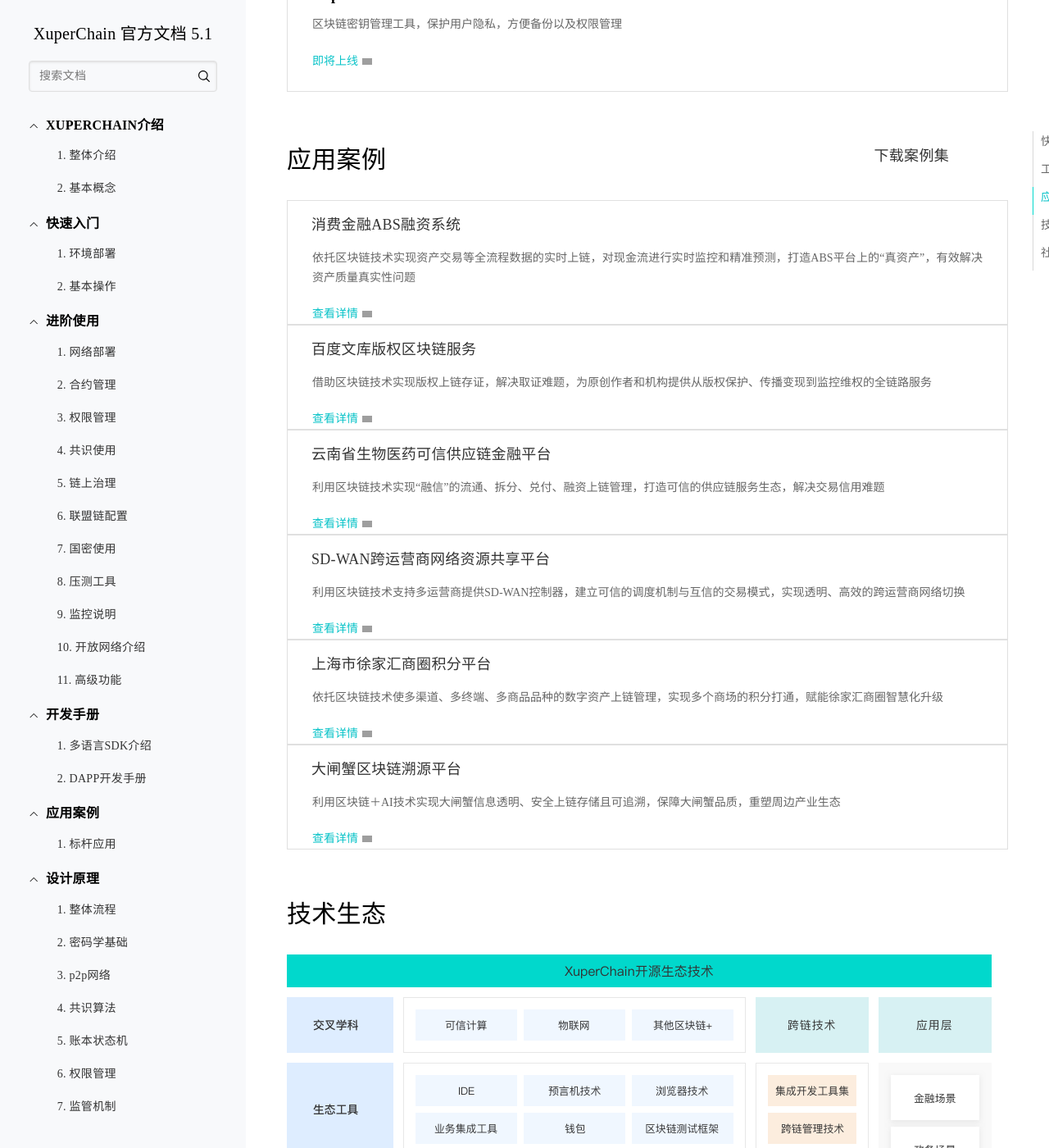
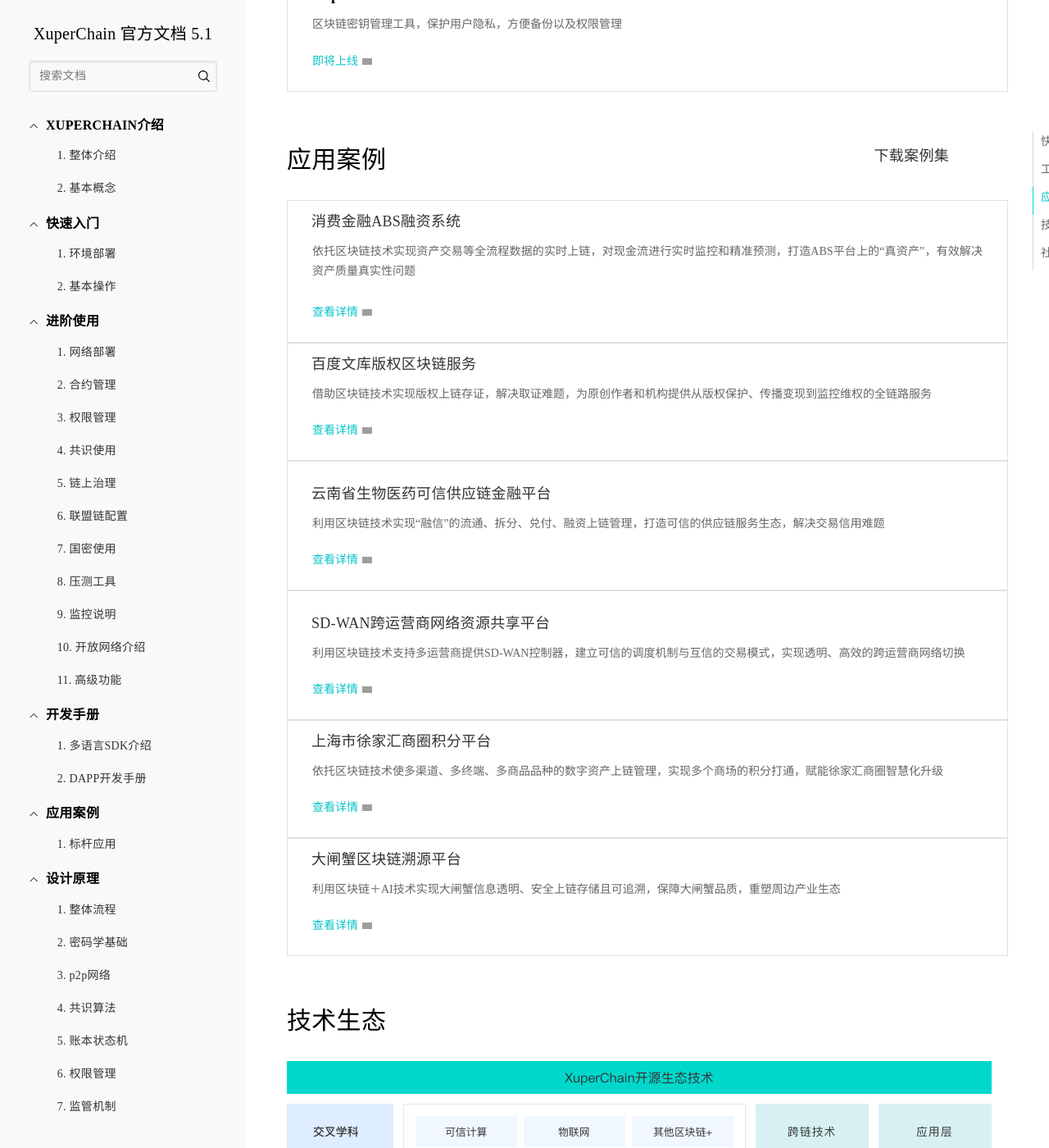
Before and after one commit to xuperchain/docs, a Sphinx documentation site: the page built from source/index.rst, in a window 1280 px wide and 1400 px high, scrolled down 1510 px. Shown: the whole window at 82% size. Built offline with Sphinx 7.4.7 and the Read the Docs theme 2.0.0, drawn with Linux system fonts in a browser that asks for light colours; grey boxes are pictures that could not be loaded.

Commit message:
application

```diff
--- a/source/_static/custom.css
+++ b/source/_static/custom.css
@@ -183,7 +183,7 @@
     padding-left: 21px;
 }
 .wy-menu-vertical p.active {
-    padding-left: 23px;
+    padding-left: 21px;
     background-image: url(/_static/images/arrow_down.svg);
 }
 .wy-menu-vertical ul {
@@ -447,10 +447,10 @@
     font-family: PingFangSC-Regular;
     font-size: 30px;
     color: #000000;
-    line-height: 38px;
+    line-height: 30px;
     font-weight: 400;
     margin: 0;
-    padding: 10px 20px 0 29px;
+    padding: 24px 20px 0 29px;
 
 }
 #abs {
@@ -466,33 +466,33 @@
     padding-top: 24px;
 }
 #webaseds {
-    padding-top: 44px;
+    padding-top: 50px;
 }
 #shds {
-    padding-top: 44px;
+    padding-top: 50px;
 }
 #crabsds {
-    padding-top: 68px;
+    padding-top: 74px;
 }
 .tools .card-holder {
     flex: 0 0 auto;
     margin: 0;
     width: 287px;
-    height: 238px;
+    height: 260px;
     border: 1px solid #E0E0E0;
 }
 .tools .card-holder:nth-child(3),.card-holder:nth-child(6) {
     flex: 0 0 auto;
     margin: 0;
     width: 288px;
-    height: 238px;
+    height: 260px;
     border: 1px solid #E0E0E0;
 }
 .tools .card-holder:hover {
     flex: 0 0 auto;
     margin: 0;
     width: 287px;
-    height: 238px;
+    height: 260px;
     border: 1px solid #E0E0E0;
     box-shadow: 0 2px 8px 0 rgba(0,0,0,0.08);
 
@@ -501,7 +501,7 @@
     flex: 0 0 auto;
     margin: 0;
     width: 288px;
-    height: 238px;
+    height: 260px;
     border: 1px solid #E0E0E0;
     box-shadow: 0 2px 8px 0 rgba(0,0,0,0.08);
 
@@ -516,7 +516,7 @@
     font-family: PingFangSC-Medium;
     font-size: 18px;
     color: #333333;
-    line-height: 38px;
+    line-height: 30px;
     font-weight: 500;
 }
 p.content {
@@ -535,6 +535,10 @@
 p.details {
     margin: 0;
     padding-top: 20px;
+    padding-bottom: 24px;
+}
+#absD {
+    padding-top: 26px;
 }
 p.details b a {
     margin-left: 30px;
@@ -684,7 +688,7 @@
 .ecology .card-holder {
     max-width: 860px;
     width: 100%;
-    height: 780px;
+    height: 100%;
     margin: 0;
 }
 .ecology .card-holder:nth-child(1):hover,.card-holder:nth-child(3):hover {
@@ -735,14 +739,16 @@
     flex-wrap: wrap;
 }
 .ecoul ul.ecof {
-    min-width: 297px;
-    min-height: 96px;
+    /* min-width: 297px; */
+    /* min-height: 96px; */
+    width: 50%;
     flex: 1 0 auto;
     margin-bottom: 0;
 }
 .ecoul ul.ecos {
-    min-width: 297px;
-    min-height: 96px;
+    /* min-width: 297px; */
+    /* min-height: 96px; */
+    width: 50%;
     flex: 1 0 auto;
     margin-bottom: 0;
 }
@@ -1599,6 +1605,7 @@
         font-weight: 400;
         margin: 0;
         margin-top: 5px;
+        padding-top: 10px;
     }
     p.content {
         padding-left: 12px;
@@ -1616,6 +1623,10 @@
         margin: 0;
         padding-top: 10px;
         padding-left: 12px;
+        padding-bottom: 6px;
+    }
+    #absD {
+        padding-top: 10px;
     }
     p.details b a {
         /* margin-left: 20px; */
@@ -1727,7 +1738,7 @@
     }
     .ecoul .ecof {
         min-width: 297px;
-        min-height: 89px;
+        /* min-height: 89px; */
         flex: 1 0 auto;
     }
     .ecology {
@@ -2276,6 +2287,7 @@
         margin: 0;
         margin-top: 5px;
         padding-right: 10px;
+        padding-top: 10px;
     }
     p.content {
         padding-left: 12px;
@@ -2404,7 +2416,7 @@
     }
     .ecoul .ecof {
         min-width: 297px;
-        min-height: 89px;
+        /* min-height: 89px; */
         flex: 1 0 auto;
     }
     .ecology {
--- a/source/split/application.html
+++ b/source/split/application.html
@@ -5,7 +5,7 @@
         <div class="card rocket container">
             <p id="abs" class="title" style="font-size: 18px;"><b><a pref="./docs/console/index.ptml">消费金融ABS融资系统</a></b></p>
             <p class="content">依托区块链技术实现资产交易等全流程数据的实时上链，对现金流进行实时监控和精准预测，打造ABS平台上的“真资产”，有效解决资产质量真实性问题</p>
-            <p class="details" style="font-size: 14px;"><b><a pref="./docs/manual/build_cpain.ptml" href="./developing_apps/dapps/abs.html">查看详情</a></b><img
+            <p id="absD" class="details" style="font-size: 14px;"><b><a pref="./docs/manual/build_cpain.ptml" href="./developing_apps/dapps/abs.html">查看详情</a></b><img
                     class="introimg" src="./_static/images/arrow_right.svg" /></p>
         </div>
     </div>
```
